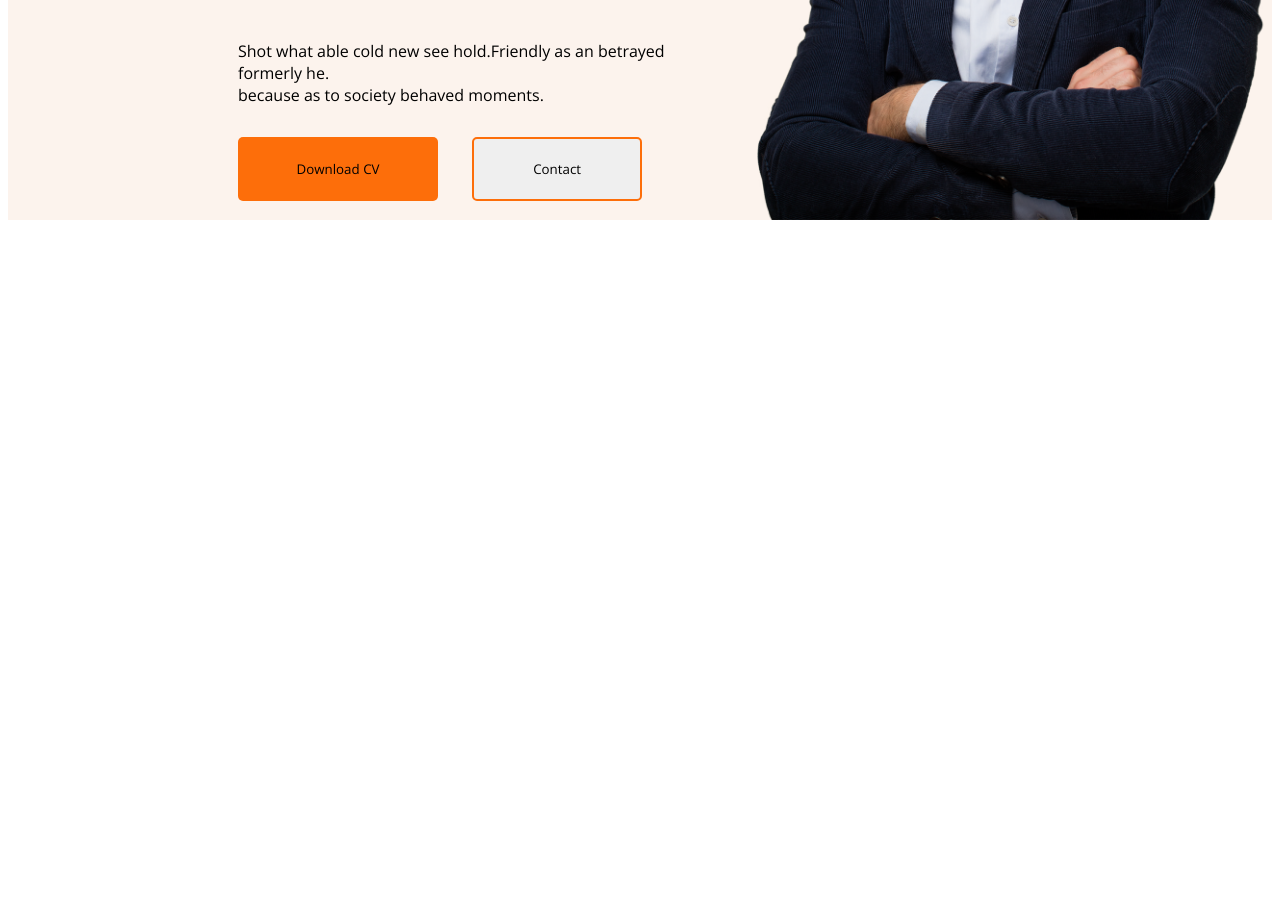
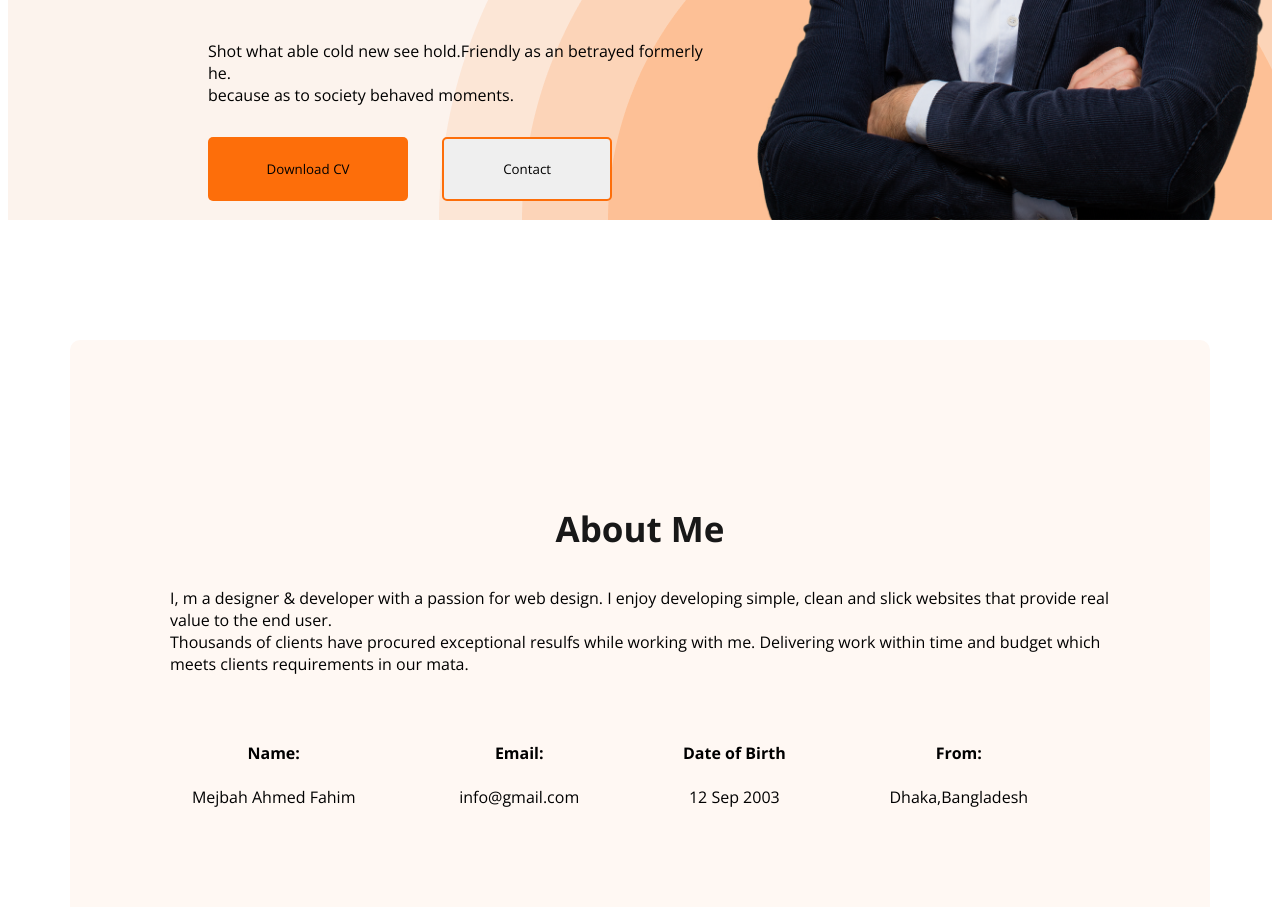
Before and after one commit to dev-ahmedfahim/developer-porfolio-website, a plain HTML site: page index.html in a window 1280 px wide. Shown: the part 619-1526 px from the top of the page. Before the commit the page ends 847 px from the top, so only its background shows below. Drawn offline with nearby package versions, Linux system fonts and the light colour scheme.

Commit message:
added about section

```diff
--- a/index.html
+++ b/index.html
@@ -25,17 +25,52 @@
         </ul>
       </nav>
       <div class="banner">
-        <div>
-        <h3 class="banner-title">Hi,I am</h3>
-        <h1 class="banner-2ndtitle">Ahmed Fahim</h1>
-        <p>Shot what able cold new see hold.Friendly as an betrayed formerly he.<br> because as to society behaved moments.</p>
-        <button class="primary-btn banner-btn1">Download CV</button>
-        <button class=" banner-btn2">Contact</button>
+        <div class="banner-content">
+          <h3 class="banner-title">Hi,I am</h3>
+          <h1 class="banner-2ndtitle">Ahmed Fahim</h1>
+          <p>
+            Shot what able cold new see hold.Friendly as an betrayed formerly
+            he.<br />
+            because as to society behaved moments.
+          </p>
+          <button class="primary-btn banner-btn1">Download CV</button>
+          <button class="banner-btn2">Contact</button>
         </div>
-        <img class="ppicture" src="/images/hardy.png" alt="Error Loading">
+        <img class="ppicture" src="/images/hardy.png" alt="Error Loading" />
+        <!-- <img class="side-pic" src="/images/developer.png" alt="Error"> -->
       </div>
     </header>
-    <main></main>
+    <main>
+      <section class="AboutMe">
+        <h3 class="section-title">About Me</h3>
+        <p class="aboutme-descrip">
+          I, m a designer & developer with a passion for web design. I enjoy
+          developing simple, clean and slick websites that provide real value to
+          the end user. <br />
+          Thousands of clients have procured exceptional resulfs while working
+          with me. Delivering work within time and budget which meets clients
+          requirements in our mata.
+        </p>
+        <div class="about-info-container">
+         <div class="about-info">
+          <h4 class="info-title">Name:</h4>
+          <p class="info-details">Mejbah Ahmed Fahim</p>
+         </div>
+         <div class="about-info">
+          <h4 class="info-title">Email:</h4>
+          <p class="info-details">info@gmail.com</p>
+         </div>
+         <div class="about-info">
+          <h4 class="info-title">Date of Birth</h4>
+          <p class="info-details">12 Sep 2003</p>
+         </div>
+         <div class="about-info">
+          <h4 class="info-title">From:</h4>
+          <p class="info-details">Dhaka,Bangladesh</p>
+         </div>
+        </div>
+      </section>
+    </main>
     <footer></footer>
   </body>
 </html>
--- a/styles/portfolio.css
+++ b/styles/portfolio.css
@@ -14,13 +14,21 @@
     border: 0px;
 }
 
+.section-title {
+    color: #181818;
+    text-align: center;
+    font-size: 35px;
+    font-weight: 700;
+
+}
+
 /* nav releted styles */
 
 nav {
     display: flex;
     justify-content: space-between;
     align-items: center;
-    padding: 0 230px;
+    padding: 0 200px;
 }
 
 nav>ul {
@@ -68,9 +76,18 @@ a {
 
 .banner {
     display: flex;
-    padding: 30px 0px 0px 230px;
+    padding: 30px 0px 0px 200px;
     align-items: center;
+    justify-content: space-between;
+    background-image: url('../images/header_bg.png');
+    background-repeat: no-repeat;
+    background-position: bottom right;
 
+}
+
+/* .side-pic{} */
+.banner-content {
+    /* max-width: 500px; */
 }
 
 .banner-title {
@@ -78,6 +95,7 @@ a {
     font-weight: 600;
 
 }
+
 .banner-btn1 {
     width: 200px;
     height: 64px;
@@ -105,3 +123,32 @@ a {
     width: 580px;
     height: 650px;
 }
+/* main section items */
+main{
+    max-width: 1140px;
+    margin: 0 auto;
+
+}
+
+/* About section releted items */
+
+.AboutMe {
+    /* width: 1140px; */
+    height: 350px;
+    border-radius: 10px;
+    background: #FFF8F3;
+    margin-top: 120px;
+    padding: 130px 100px 130px 100px;
+}
+.aboutme-descrip{
+    /* width: 800px; */
+}
+.about-info-container{
+    display: flex;
+    justify-content: space-around;
+}
+.about-info{
+    margin-right: 60px;
+    margin-top: 30px;
+    text-align: center;
+}
```
